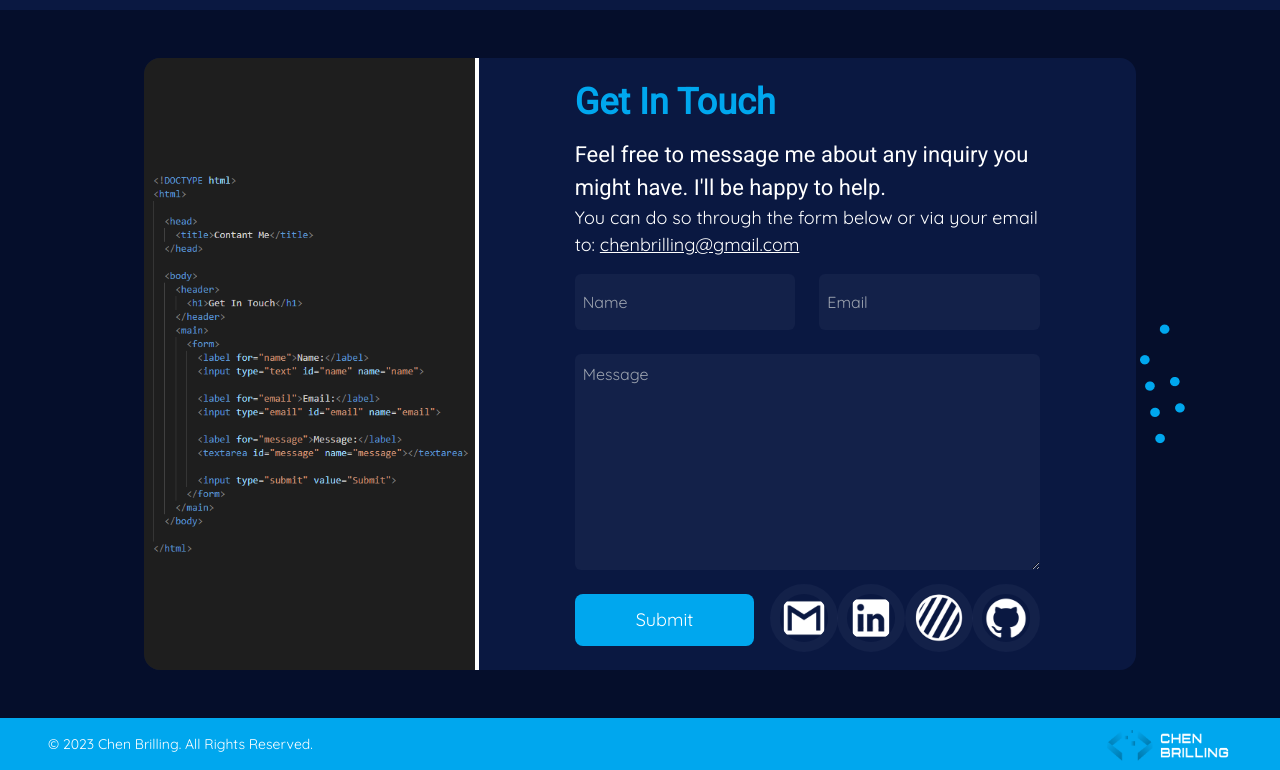
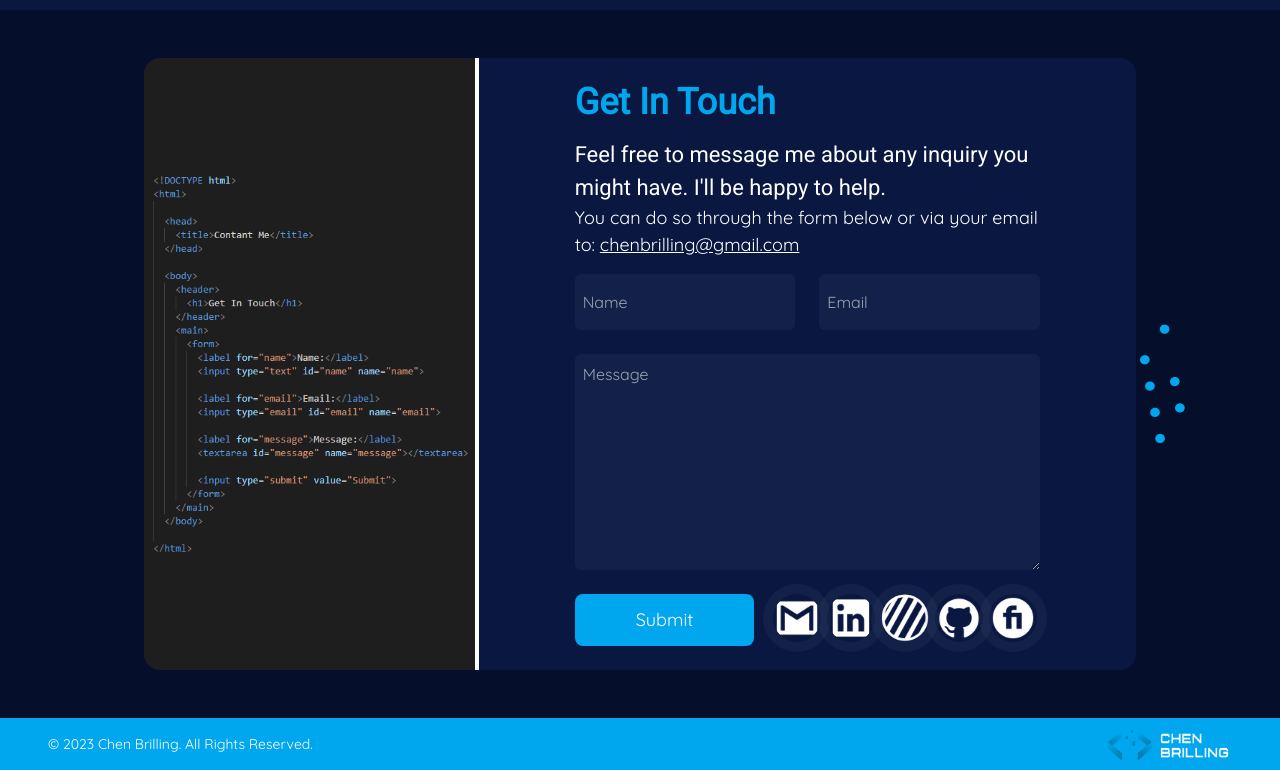
Before and after one commit to ChenBri/PsyChen, a Vue app: page / in a window 1280 px wide. Shown: the part 3886-4656 px from the top of the page. Built offline with nearby package versions, Linux system fonts and the light colour scheme; some icons are missing; what vue3-particles would draw is missing.

Commit message:
Added fiverr icon

```diff
--- a/src/components/ContactMe.vue
+++ b/src/components/ContactMe.vue
@@ -153,6 +153,13 @@ export default {
                       class="rounded-border-blue-small-block"
                     />
                   </a>
+                  <a href="https://www.fiverr.com/eyalchen" target="_blank">
+                    <img
+                      src="./../assets/images/fiverr_icon.png"
+                      alt="Fiverr icon"
+                      class="rounded-border-blue-small-block"
+                    />
+                  </a>
                 </div>
               </div>
             </div>
```
